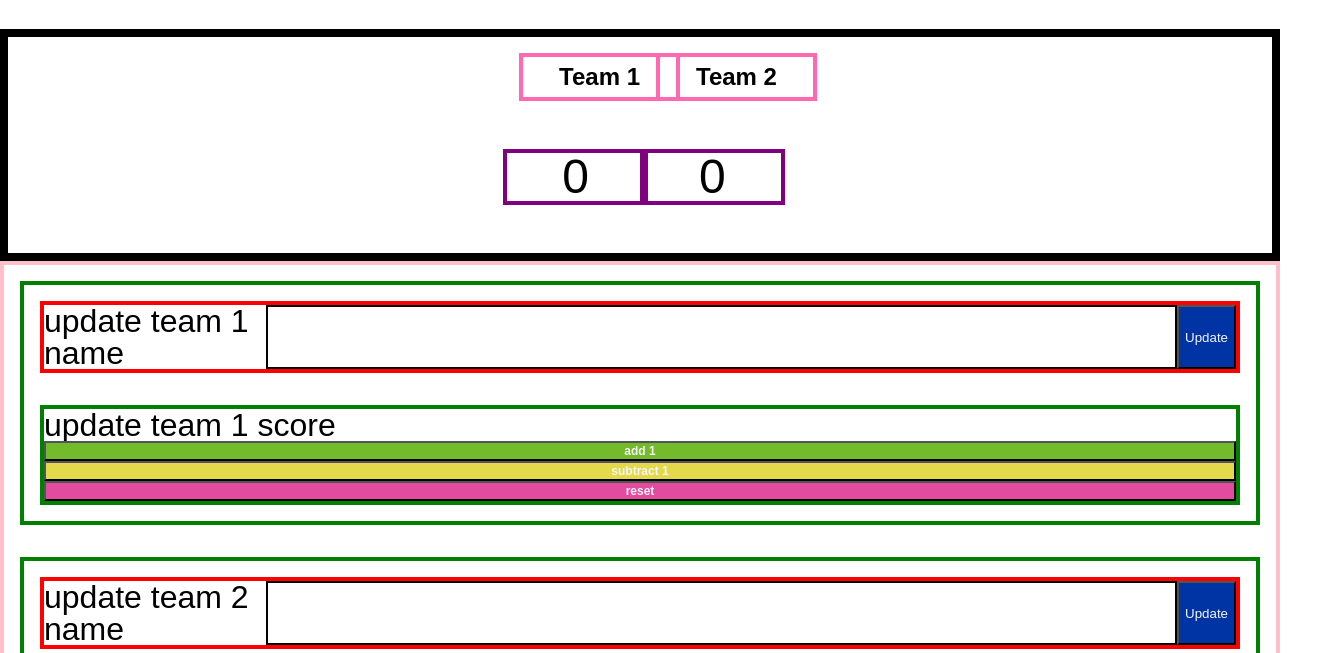
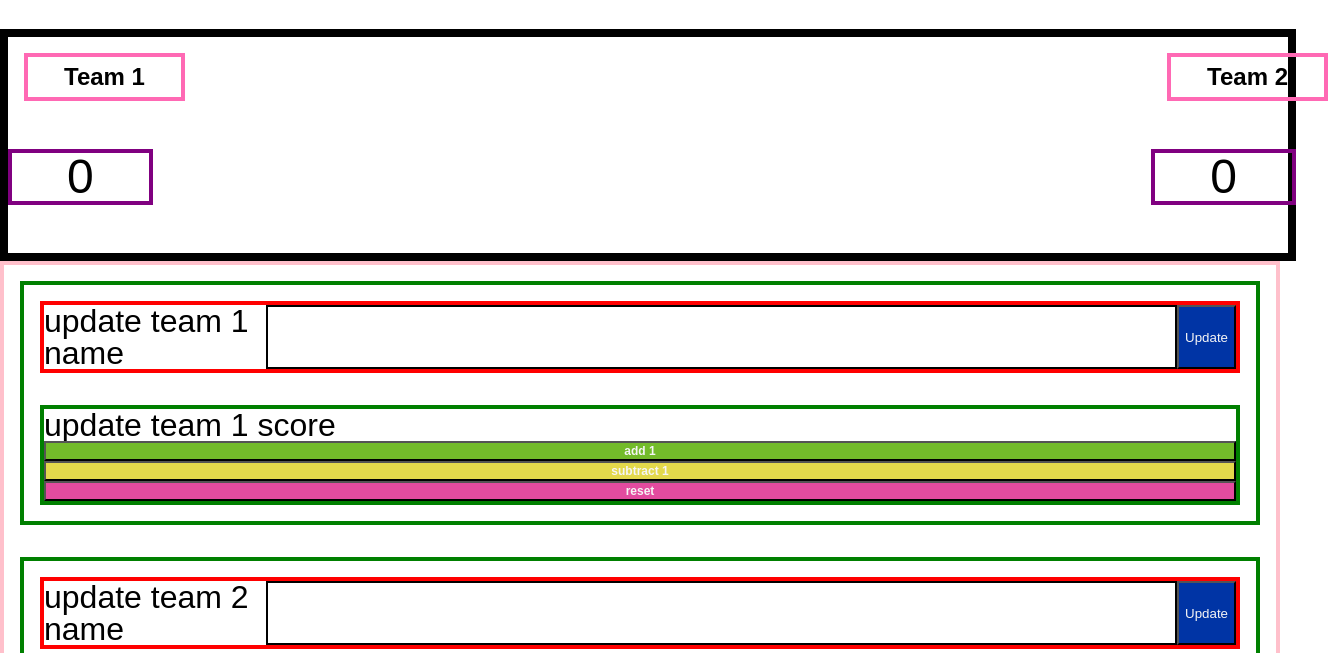
Before and after one commit to PerseusRipple/scoreboard, a website: page public/index.html in a window 1280 px wide. Shown: the part 147-800 px from the top of the page, 1328 px wide, since content can reach past the window. Drawn offline with Linux system fonts and the light colour scheme.

Commit message:
added a little css

```diff
--- a/public/screen.css
+++ b/public/screen.css
@@ -22,7 +22,7 @@ h1 {
   display: flex;
   justify-content: center;
   border: 0.5rem solid black;
-  width: auto;
+  width: 100%;
 }
 
 .new-name1 {
@@ -116,6 +116,10 @@ input {
   h1 {
     font-size: 3rem;
   }
+  .score-area {
+    display: flex;
+    justify-content: space-between;
+  }
   .update-score {
     font-size: 2rem;
   }
```
